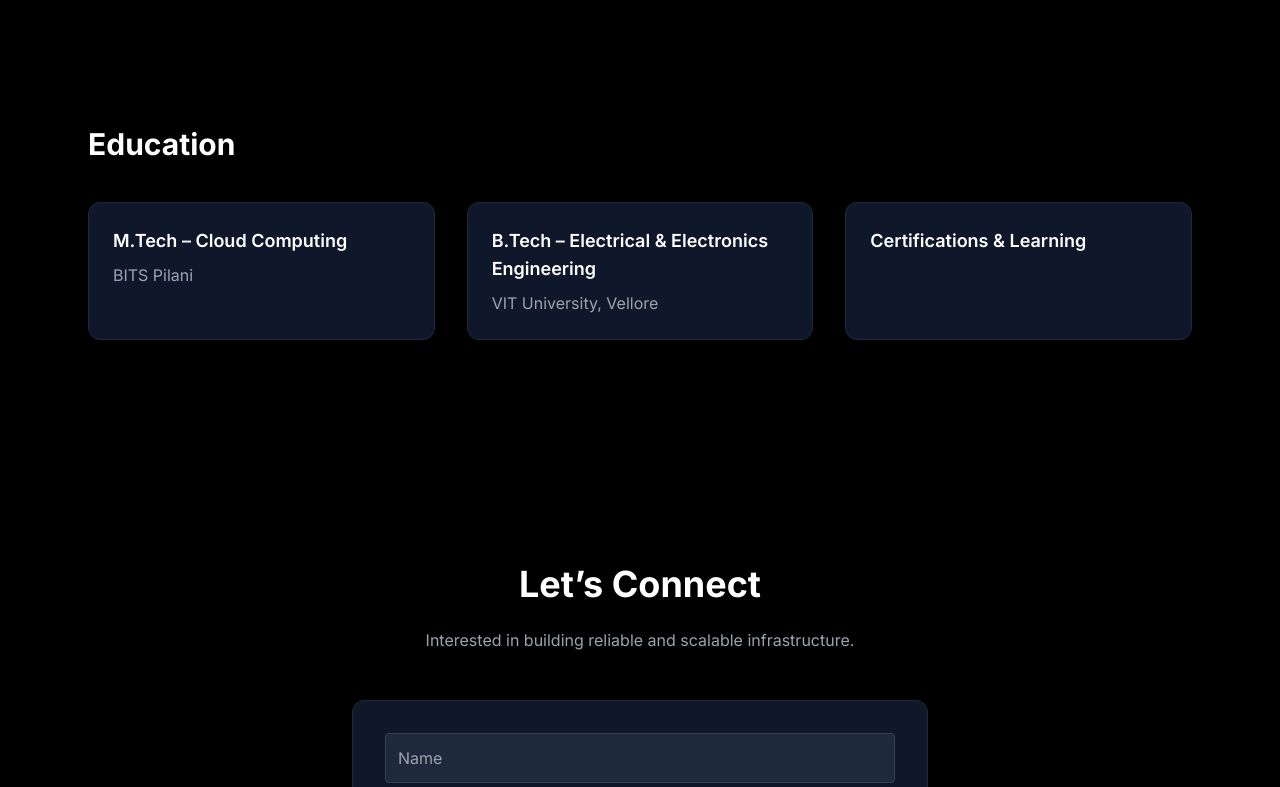
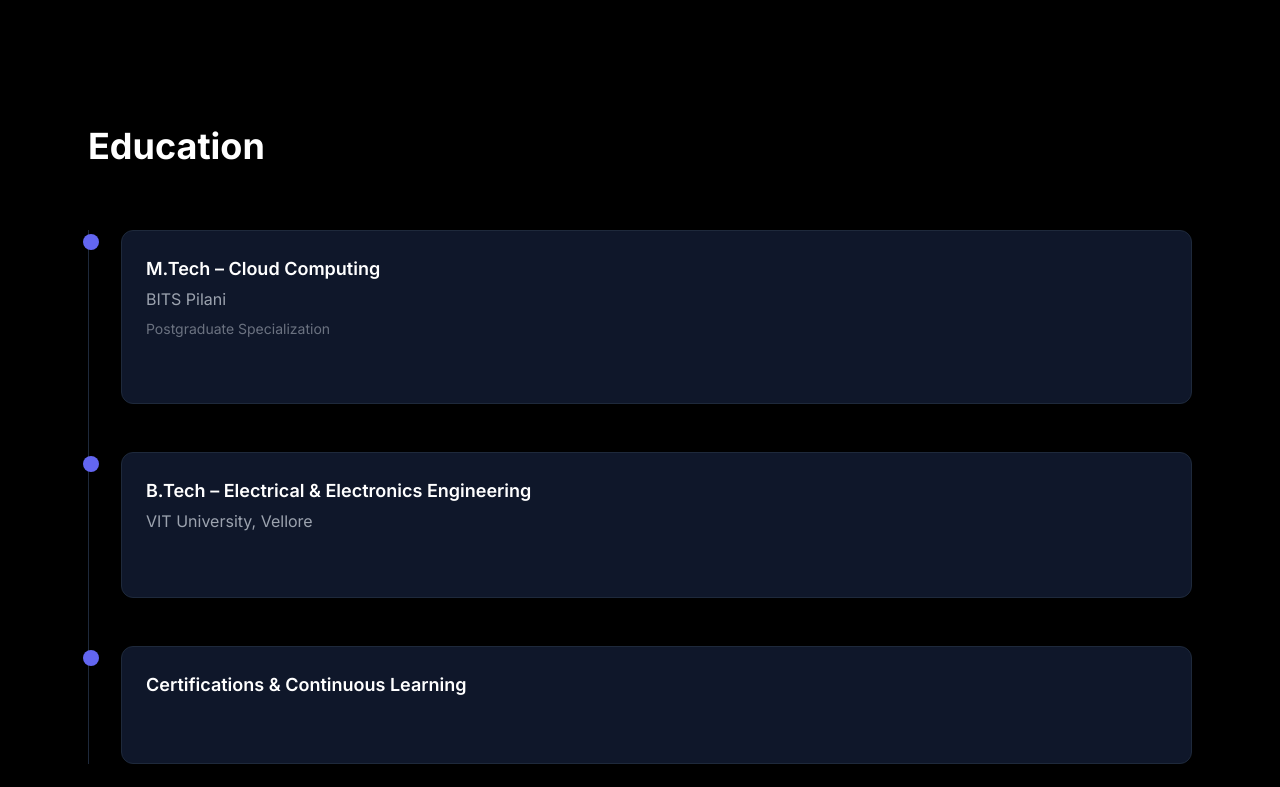
Before and after one commit to nishant-kamal/nishant-portfolio, a Next.js app: page / in a window 1280 px wide. Shown: the part 2013-2800 px from the top of the page. Built offline with nearby package versions, Linux system fonts and the light colour scheme.

Commit message:
Update Education.js

```diff
--- a/components/Education.js
+++ b/components/Education.js
@@ -1,31 +1,35 @@
 export default function Education() {
   return (
-    <section id="education" className="mt-24">
-      <h2 className="text-3xl font-bold mb-10">Education</h2>
+    <section id="education" className="mt-32">
 
-      <div className="grid md:grid-cols-3 gap-8">
+      <h2 className="text-3xl md:text-4xl font-bold mb-16">
+        Education
+      </h2>
+
+      <div className="relative border-l border-slate-800 pl-8 space-y-12">
 
         {/* M.Tech */}
-        <div className="group bg-slate-900 border border-slate-800 rounded-xl p-6 transition transform hover:-translate-y-1 hover:border-indigo-500">
+        <div className="group relative">
 
-          <h3 className="font-semibold text-lg">
-            M.Tech – Cloud Computing
-          </h3>
+          <span className="absolute -left-[38px] top-1 h-4 w-4 rounded-full bg-indigo-500"></span>
 
-          <p className="text-gray-400 mt-2">
-            BITS Pilani
-          </p>
+          <div className="bg-slate-900 border border-slate-800 rounded-xl p-6 transition hover:border-indigo-500 hover:shadow-lg">
 
-          {/* Hidden content */}
-          <div className="max-h-0 overflow-hidden group-hover:max-h-40 transition-all duration-500">
+            <h3 className="text-lg font-semibold">
+              M.Tech – Cloud Computing
+            </h3>
 
-            <p className="text-gray-400 mt-3">
-              Focus on distributed systems, cloud infrastructure,
-              and scalable platform architectures.
+            <p className="text-gray-400 mt-1">
+              BITS Pilani
             </p>
 
             <p className="text-gray-500 text-sm mt-2">
               Postgraduate Specialization
+            </p>
+
+            <p className="text-gray-400 mt-4 opacity-0 group-hover:opacity-100 transition duration-300">
+              Focus on distributed systems, cloud infrastructure,
+              and scalable platform architectures.
             </p>
 
           </div>
@@ -33,21 +37,24 @@ export default function Education() {
         </div>
 
         {/* B.Tech */}
-        <div className="group bg-slate-900 border border-slate-800 rounded-xl p-6 transition transform hover:-translate-y-1 hover:border-indigo-500">
+        <div className="group relative">
 
-          <h3 className="font-semibold text-lg">
-            B.Tech – Electrical & Electronics Engineering
-          </h3>
+          <span className="absolute -left-[38px] top-1 h-4 w-4 rounded-full bg-indigo-500"></span>
 
-          <p className="text-gray-400 mt-2">
-            VIT University, Vellore
-          </p>
+          <div className="bg-slate-900 border border-slate-800 rounded-xl p-6 transition hover:border-indigo-500 hover:shadow-lg">
 
-          {/* Hidden content */}
-          <div className="max-h-0 overflow-hidden group-hover:max-h-32 transition-all duration-500">
+            <h3 className="text-lg font-semibold">
+              B.Tech – Electrical & Electronics Engineering
+            </h3>
 
-            <p className="text-gray-500 text-sm mt-3">
-              Strong foundation in systems engineering and computing fundamentals.
+            <p className="text-gray-400 mt-1">
+              VIT University, Vellore
+            </p>
+
+            <p className="text-gray-400 mt-4 opacity-0 group-hover:opacity-100 transition duration-300">
+              Strong foundation in systems engineering,
+              distributed computing fundamentals and
+              problem-solving.
             </p>
 
           </div>
@@ -55,17 +62,19 @@ export default function Education() {
         </div>
 
         {/* Certifications */}
-        <div className="group bg-slate-900 border border-slate-800 rounded-xl p-6 transition transform hover:-translate-y-1 hover:border-indigo-500">
+        <div className="group relative">
 
-          <h3 className="font-semibold text-lg">
-            Certifications & Learning
-          </h3>
+          <span className="absolute -left-[38px] top-1 h-4 w-4 rounded-full bg-indigo-500"></span>
 
-          {/* Hidden content */}
-          <div className="max-h-0 overflow-hidden group-hover:max-h-32 transition-all duration-500">
+          <div className="bg-slate-900 border border-slate-800 rounded-xl p-6 transition hover:border-indigo-500 hover:shadow-lg">
 
-            <p className="text-gray-400 mt-3">
-              Kubernetes • AWS • DevOps • Cloud Architecture • Distributed Systems
+            <h3 className="text-lg font-semibold">
+              Certifications & Continuous Learning
+            </h3>
+
+            <p className="text-gray-400 mt-4 opacity-0 group-hover:opacity-100 transition duration-300">
+              Kubernetes • AWS • DevOps • Terraform •
+              Distributed Systems • Cloud Architecture
             </p>
 
           </div>
@@ -73,6 +82,7 @@ export default function Education() {
         </div>
 
       </div>
+
     </section>
   )
 }
```
